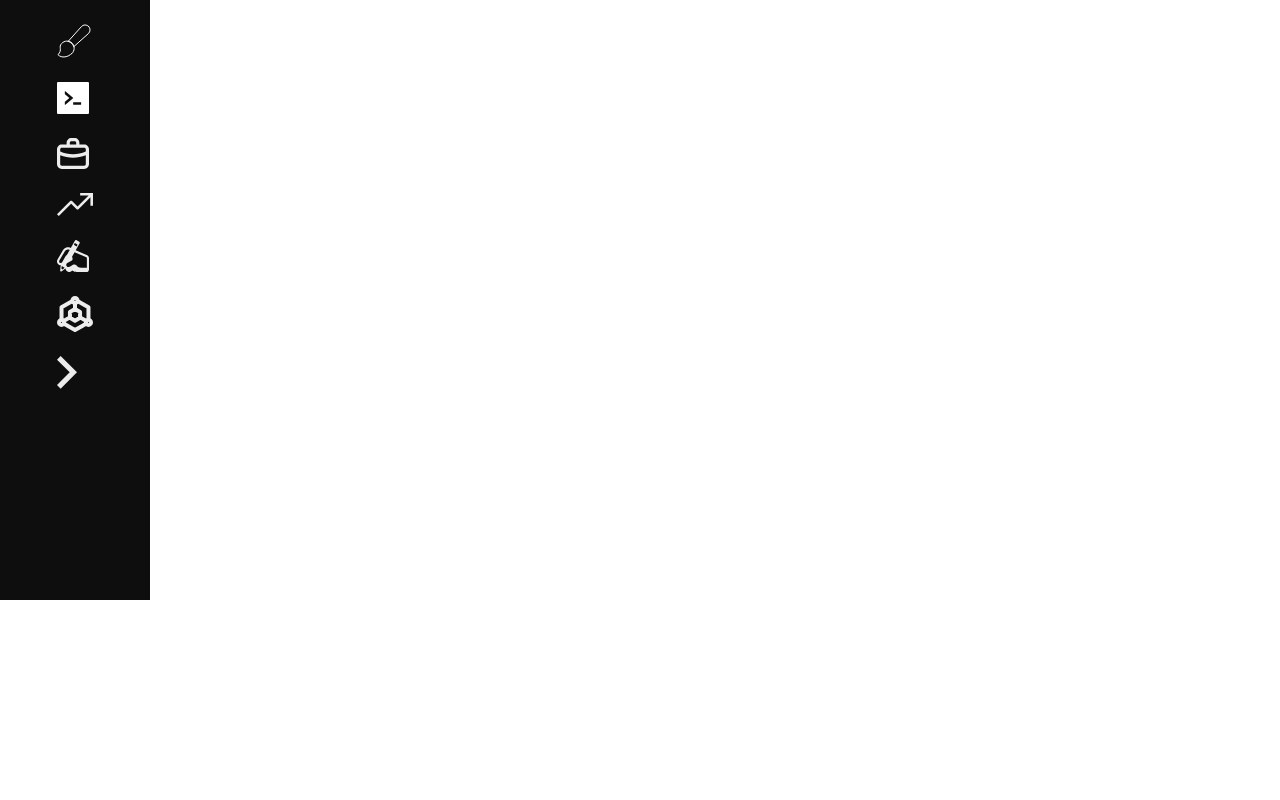
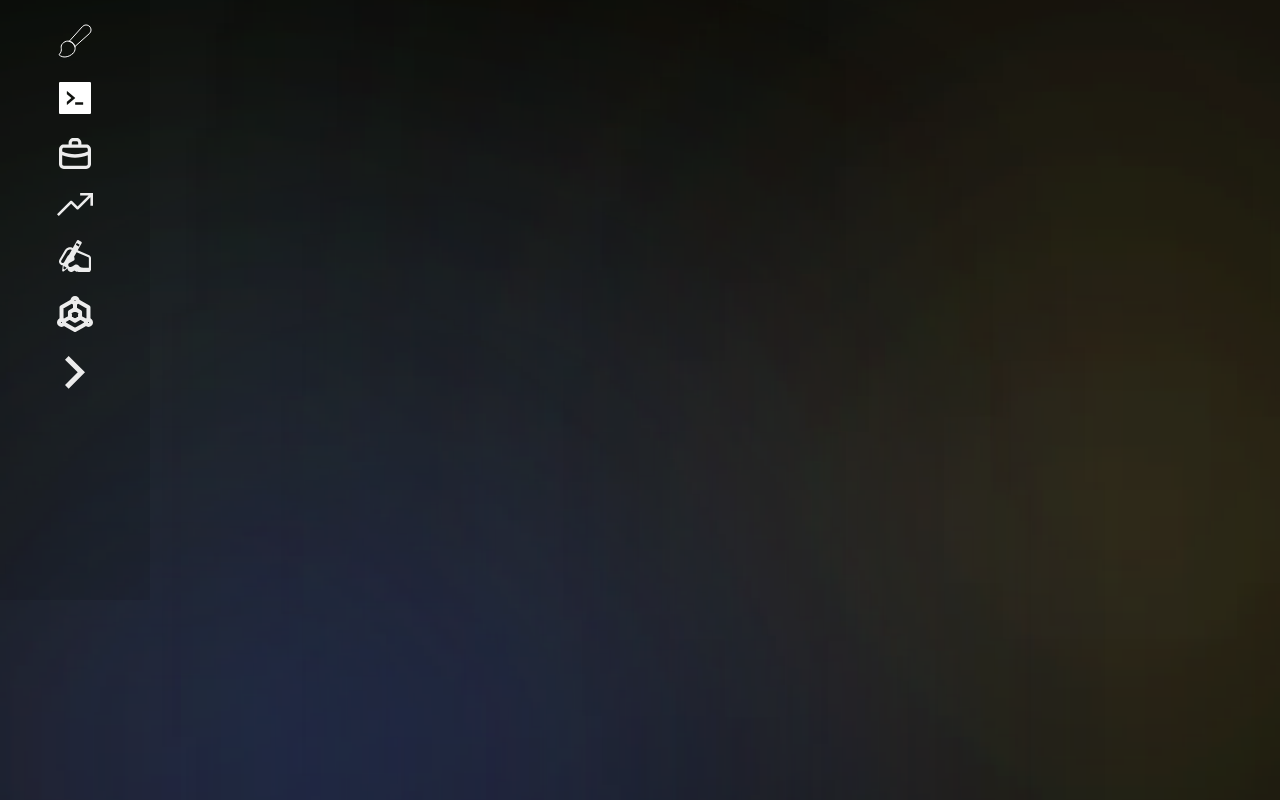
Before and after one commit to kaushikc44/capx, a Next.js app: page /capxclub in a window 1280 px wide. Built offline with nearby package versions, Linux system fonts and the light colour scheme.

Commit message:
added sidebar and background

```diff
--- a/src/app/capxclub/page.jsx
+++ b/src/app/capxclub/page.jsx
@@ -1,16 +1,16 @@
 // import Navbar from "@/components/Navbar/Navbar"
 import SideBar from "@/components/sidebar/Sidebar"
-import Background from "@/components/Background/Background"
+import "../../styles/backgroundstyles.css"
+import BackgroundWallpaper from "@/components/Background/Background"
 
 export default function CapxClub(){
     return(
         <>
             <div>
-                <div>
-                    {/* <Navbar /> */}
-                    <Background />
-                    <SideBar />
-                </div>
+            <div className="app-container">
+            <BackgroundWallpaper />
+            <SideBar/>
+            </div>
             </div>
         </>
     )
--- a/src/components/Background/Background.jsx
+++ b/src/components/Background/Background.jsx
@@ -1,6 +1,6 @@
-import React from 'react'
+import "@/styles/styles.css"
 
-const Background = () => {
+export default function  BackgroundWallpaper () {
   return (
     <div className="background-container">
       <div className="ellipse-16a"></div>
@@ -17,5 +17,3 @@ const Background = () => {
     </div>
   )
 }
-
-export default Background
--- a/src/components/sidebar/Sidebar.jsx
+++ b/src/components/sidebar/Sidebar.jsx
@@ -11,9 +11,9 @@ export default function SideBar(){
             </svg>
             </button> */}
 
-            <aside id="default-sidebar" class="fixed top-0 left-0 z-40 w-64 h-screen transition-transform -translate-x-full sm:translate-x-0" aria-label="Sidebar">
-            <div class="h-[600px] w-[150px] px-3 py-4 overflow-y-auto opacity-100 justify-items-center bg-capx-black">
-                <ul class="space-y-2 font-medium">
+            <aside id="default-sidebar" class="fixed top-0 left-0 z-40 w-64 h-screen transition-transform -translate-x-full sm:translate-x-0" aria-label="Sidebar" >
+            <div class="h-[600px] w-[150px] px-3 py-4 overflow-y-auto opacity-100 justify-items-center bg-capx-black" style={{ background: 'rgba(0, 0, 0, 0.1)' }}>
+                <ul class="space-y-2 font-medium flex flex-col  items-center " >
                     <li>
                         <a href="#" class="flex items-center p-2 text-gray-900 rounded-lg dark:text-white hover:bg-gray-100 dark:hover:bg-gray-700 group ">
 
--- /dev/null
+++ b/src/styles/backgroundstyles.css
@@ -0,0 +1,13 @@
+
+/* Style for the main container that holds the background and sidebar */
+.app-container {
+    position: relative;
+    width: 100vw; /* 100% viewport width */
+    height: 100vh; /* 100% viewport height */
+    overflow: hidden;
+  }
+
+  /* Background styles */
+
+
+  /* Sidebar styles */
```
